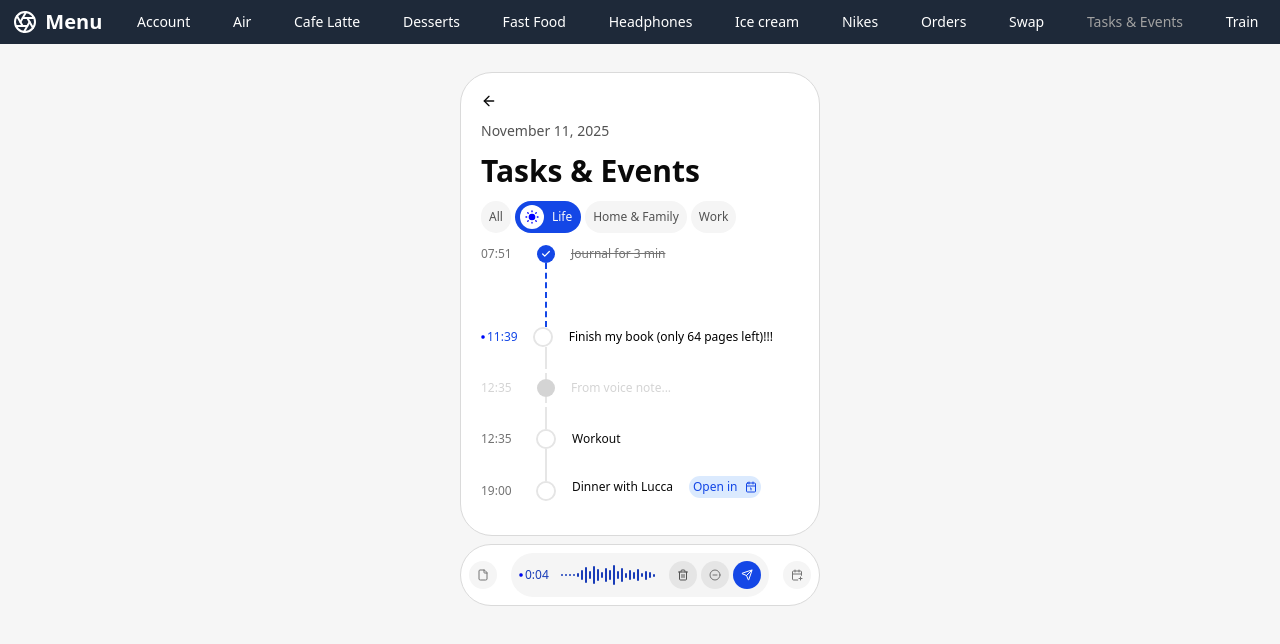
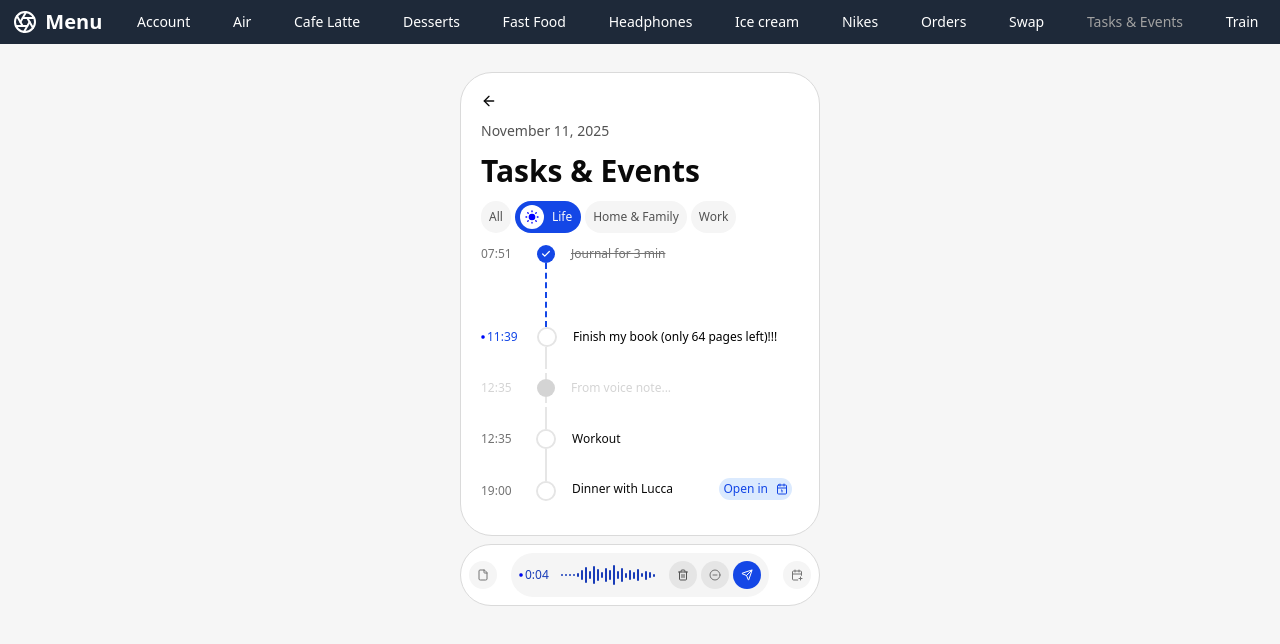
Before and after one commit to Aochi-aragiri/new-task, a React (Vite) app: page /tasks-events in a window 1280 px wide. Shown: the top 644 px of the page. Built offline with nearby package versions, Linux system fonts and the light colour scheme.

Commit message:
fix-task-bugs

```diff
--- a/src/components/view.tsx/tasks_events.view.tsx
+++ b/src/components/view.tsx/tasks_events.view.tsx
@@ -62,11 +62,11 @@ export default function TasksEventsView() {
               style={{ minHeight: "64px", borderLeft: "2px dashed #1447e6" }}
             />
             <div className="flex gap-4 items-center text-[12px] text-neutral-500">
-              <div className="text-blue-700 flex items-center gap-0.5">
+              <div className="w-10 text-blue-700 flex items-center gap-0.5">
                 <Circle fill="blue" size={4} />
                 11:39
               </div>
-              <div className=" bg-white rounded-full border-2 -ml-px">
+              <div className=" bg-white rounded-full border-2">
                 <Circle size={16} strokeWidth={3} color="white" />
               </div>
               <div>
@@ -118,7 +118,7 @@ export default function TasksEventsView() {
               <div className=" bg-white rounded-full border-2 -ml-px">
                 <Circle size={16} strokeWidth={3} color="white" />
               </div>
-              <div className="flex gap-4 items-center -mt-2">
+              <div className="flex w-55 justify-between items-center -mt-1">
                 <div>Dinner with Lucca</div>
                 <div className="flex items-center gap-2 p-0.5 pl-1 pr-1 rounded-2xl bg-blue-100 text-blue-700 font-normal">
                   Open in <Calendar1 size={12} />
```
